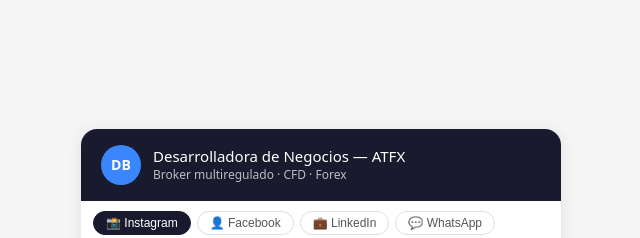
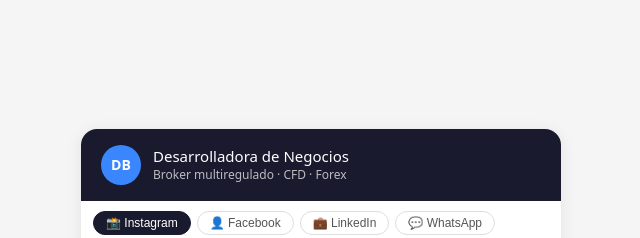
Before and after one commit to danjz/atfx-agent, a website: page public/index.html in a window 1280 px wide. Shown: the top 238 px of the page, 319-959 px from the left. Drawn offline with Linux system fonts and the light colour scheme.

Commit message:
Remove ATFX label from agent header

```diff
--- a/public/index.html
+++ b/public/index.html
@@ -34,7 +34,7 @@
   <div class="card-header">
     <div class="avatar">DB</div>
     <div class="header-info">
-      <h3>Desarrolladora de Negocios — ATFX</h3>
+      <h3>Desarrolladora de Negocios</h3>
       <p>Broker multiregulado · CFD · Forex</p>
     </div>
   </div>
```
